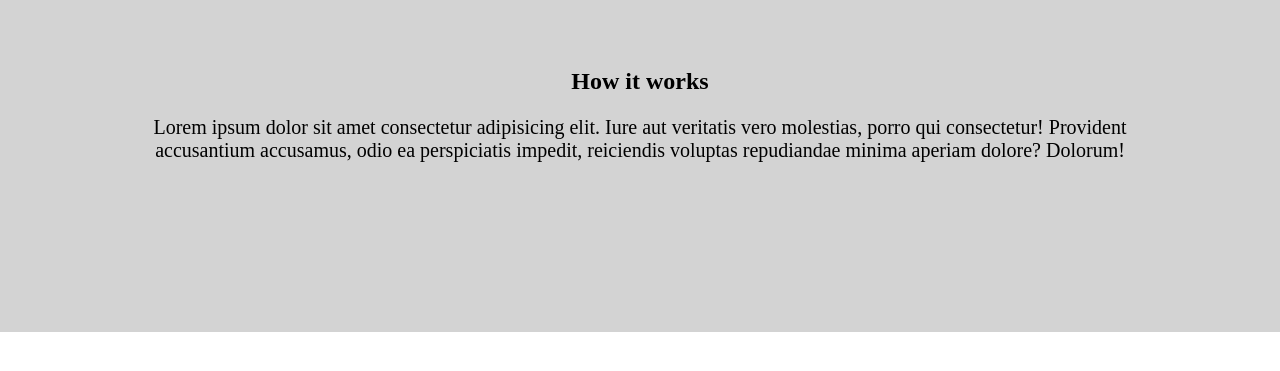
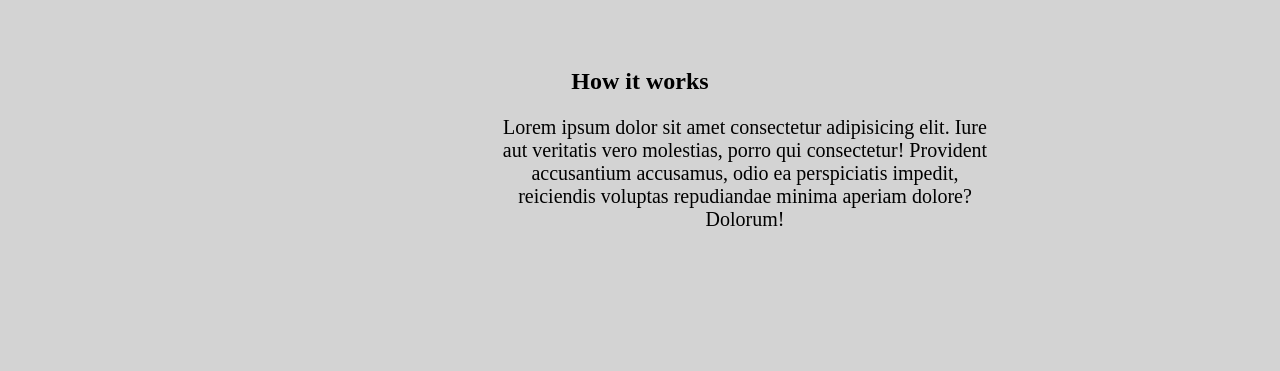
Before and after one commit to Kagekitsu/fwd_project, a plain HTML site: page index.html in a window 1280 px wide. Shown: the part 948-1319 px from the top of the page. Before the commit the page ends 1280 px from the top, so only its background shows below. Drawn offline with Linux system fonts and the light colour scheme; a web font is replaced by a local one.

Commit message:
did box sizing for second pg

```diff
--- a/pages/index.css
+++ b/pages/index.css
@@ -118,4 +118,7 @@ h1 {
 .second_text {
     display: flex;
     font-size: 20px;
+    box-sizing: border-box;
+    width: 50%;
+    margin-left: 350px;
 }
```
